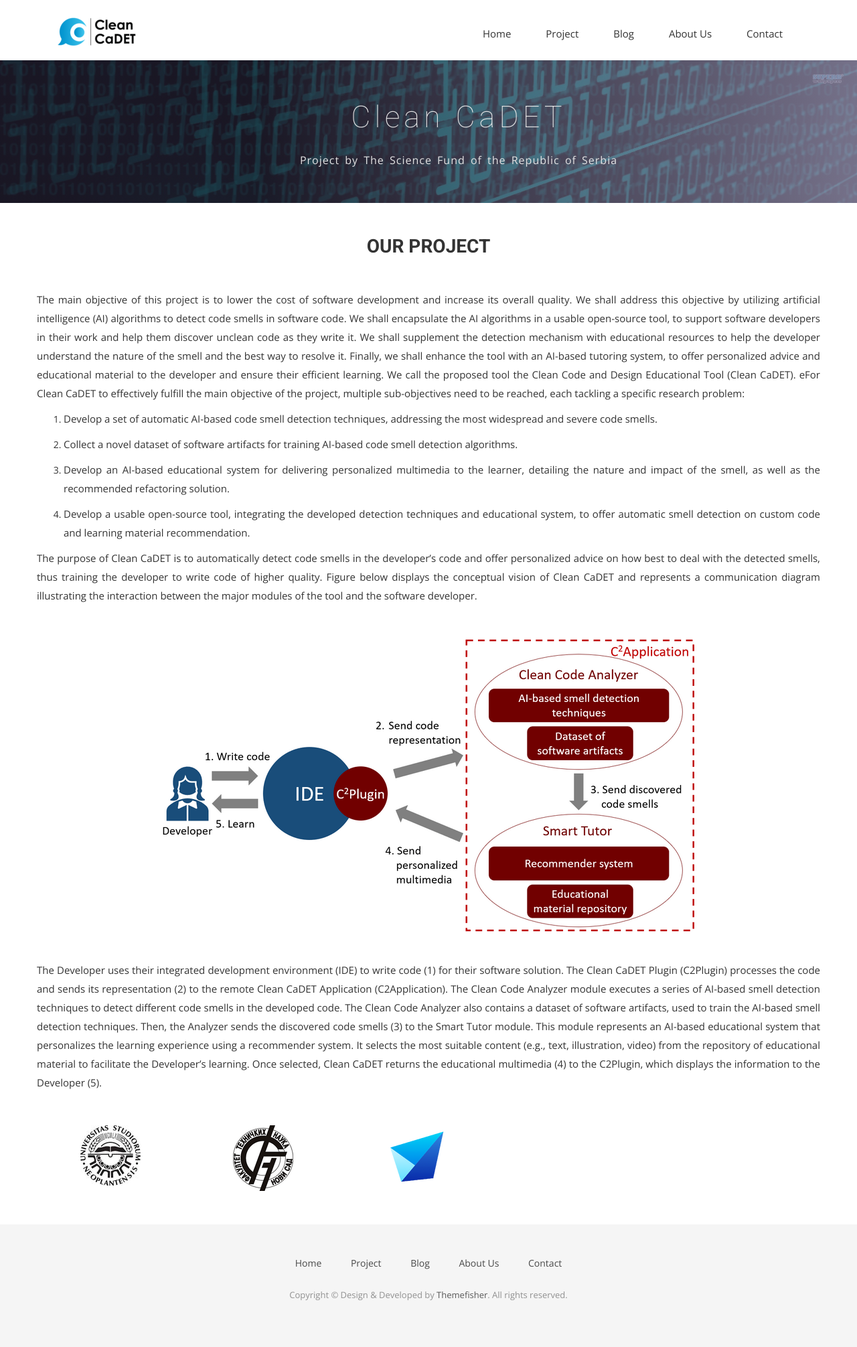
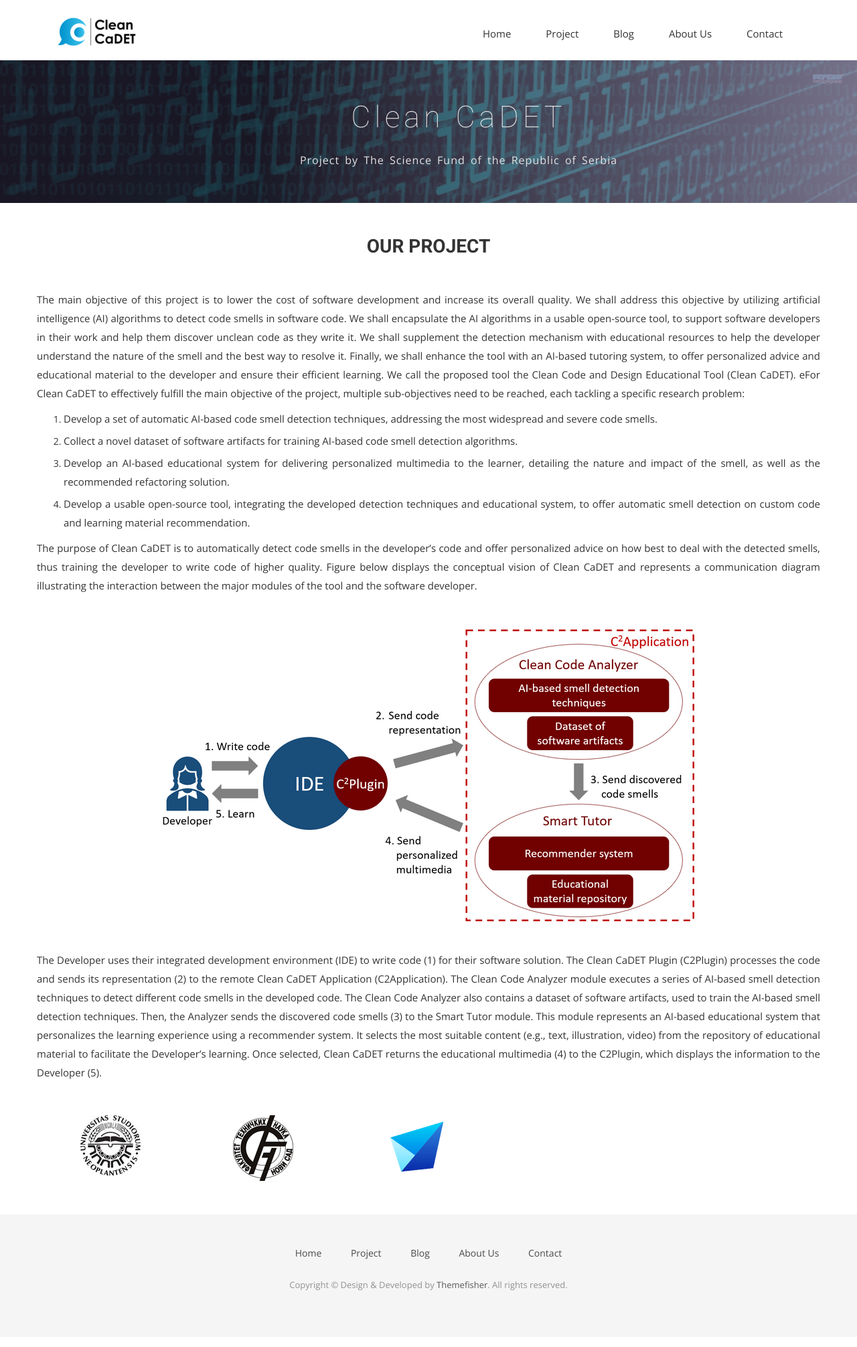
Before and after one commit to Clean-CaDET/clean-cadet.github.io, a Jekyll site: the page built from project.html, in a window 1280 px wide. Shown: the whole page at 67% size. Built offline with Jekyll 4.4.1, drawn with Linux system fonts in a browser that asks for light colours; nearby versions of some CDN libraries; some web fonts are replaced.

Commit message:
Change margin for list items.

```diff
--- a/css/airspace.css
+++ b/css/airspace.css
@@ -855,3 +855,7 @@ footer .footer-manu ul li a:hover {
 .about {
   text-align: justify;
 }
+
+.listing {
+  margin: 0 0 5px;
+}
--- a/project.html
+++ b/project.html
@@ -34,10 +34,10 @@ permalink: /project/
                 We call the proposed tool the Clean Code and Design Educational Tool (Clean CaDET). eFor Clean CaDET to effectively fulfill the main objective of the project, multiple sub-objectives need to be reached, each tackling a specific research problem:</p>
 
                 <ol>
-                    <li><p>Develop a set of automatic AI-based code smell detection techniques, addressing the most widespread and severe code smells.</p></li>
-                    <li><p>Collect a novel dataset of software artifacts for training AI-based code smell detection algorithms.</p></li>
-                    <li><p>Develop an AI-based educational system for delivering personalized multimedia to the learner, detailing the nature and impact of the smell, as well as the recommended refactoring solution.</p></li>
-                    <li><p>Develop a usable open-source tool, integrating the developed detection techniques and educational system, to offer automatic smell detection on custom code and learning material recommendation.</p></li>
+                    <li><p class="listing">Develop a set of automatic AI-based code smell detection techniques, addressing the most widespread and severe code smells.</p></li>
+                    <li><p class="listing">Collect a novel dataset of software artifacts for training AI-based code smell detection algorithms.</p></li>
+                    <li><p class="listing">Develop an AI-based educational system for delivering personalized multimedia to the learner, detailing the nature and impact of the smell, as well as the recommended refactoring solution.</p></li>
+                    <li><p class="listing">Develop a usable open-source tool, integrating the developed detection techniques and educational system, to offer automatic smell detection on custom code and learning material recommendation.</p></li>
                 </ol>
 
             <p>The purpose of Clean CaDET is to automatically detect code smells in the developer’s code and offer personalized advice on how best to deal with the detected smells, thus training the developer to write code of higher quality.
```
